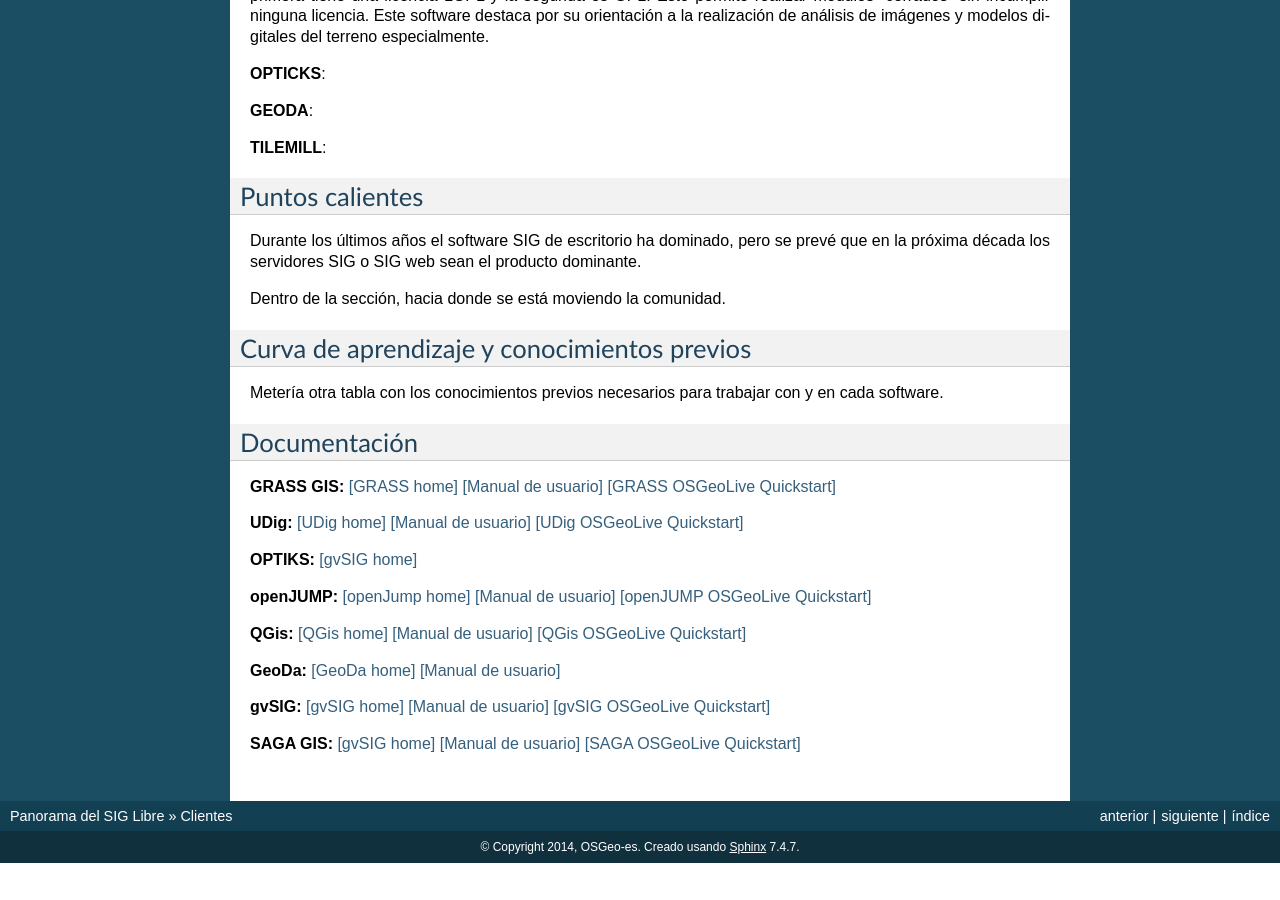
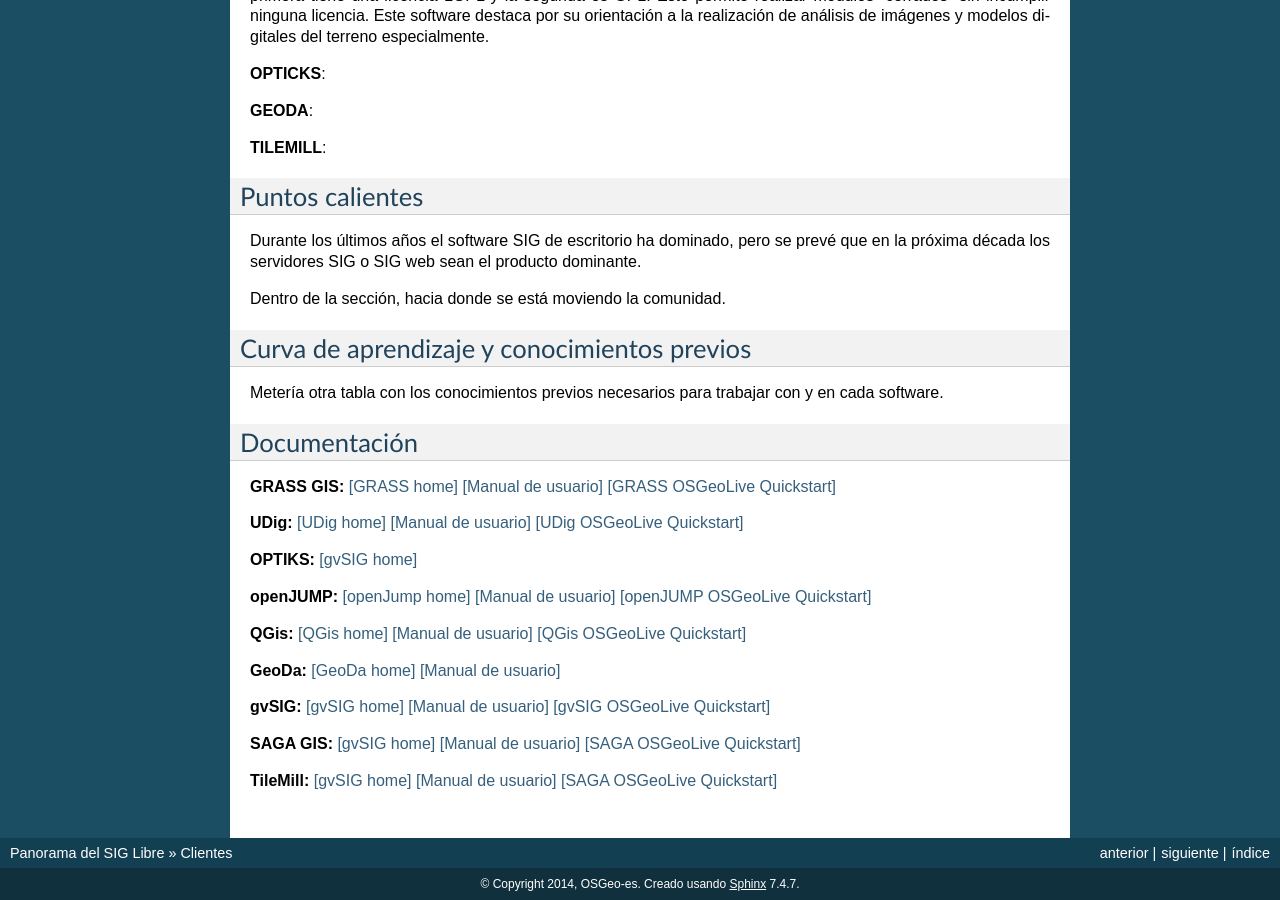
Before and after one commit to OSGeo-ES/panorama-siglibre8, a Sphinx documentation site: the page built from source/clientes/index.rst, in a window 1280 px wide and 900 px high, scrolled down 3334 px. Built offline with Sphinx 7.4.7, drawn with Linux system fonts in a browser that asks for light colours; before the commit the page ends 4197 px from its top, so only the background shows below that.

Commit message:
Update index.rst

```diff
--- a/source/clientes/index.rst
+++ b/source/clientes/index.rst
@@ -147,3 +147,5 @@
 **gvSIG:** `[gvSIG home] <http://gvsig.org/>`_ `[Manual de usuario] <http://www.gvsig.org/plone/projects/gvsig-desktop/docs/user/gvsig-desktop-2-1-manual-de-usuario/>`_ `[gvSIG OSGeoLive Quickstart] <http://live.osgeo.org/en/quickstart/gvsig_quickstart.html>`_
 
 **SAGA GIS:** `[gvSIG home] <http://sourceforge.net/projects/saga-gis>`_ `[Manual de usuario] <http://sourceforge.net/projects/saga-gis/files/SAGA%20-%20Documentation/SAGA%202%20User%20Guide/>`_ `[SAGA OSGeoLive Quickstart] <http://live.osgeo.org/en/quickstart/saga_quickstart.html>`_
+
+**TileMill:** `[gvSIG home] <http://tilemill.com/>`_ `[Manual de usuario] <https://www.mapbox.com/tilemill/docs/manual/interface-tour/>`_ `[SAGA OSGeoLive Quickstart] <http://live.osgeo.org/en/quickstart/tilemill_quickstart.html>`_
```
